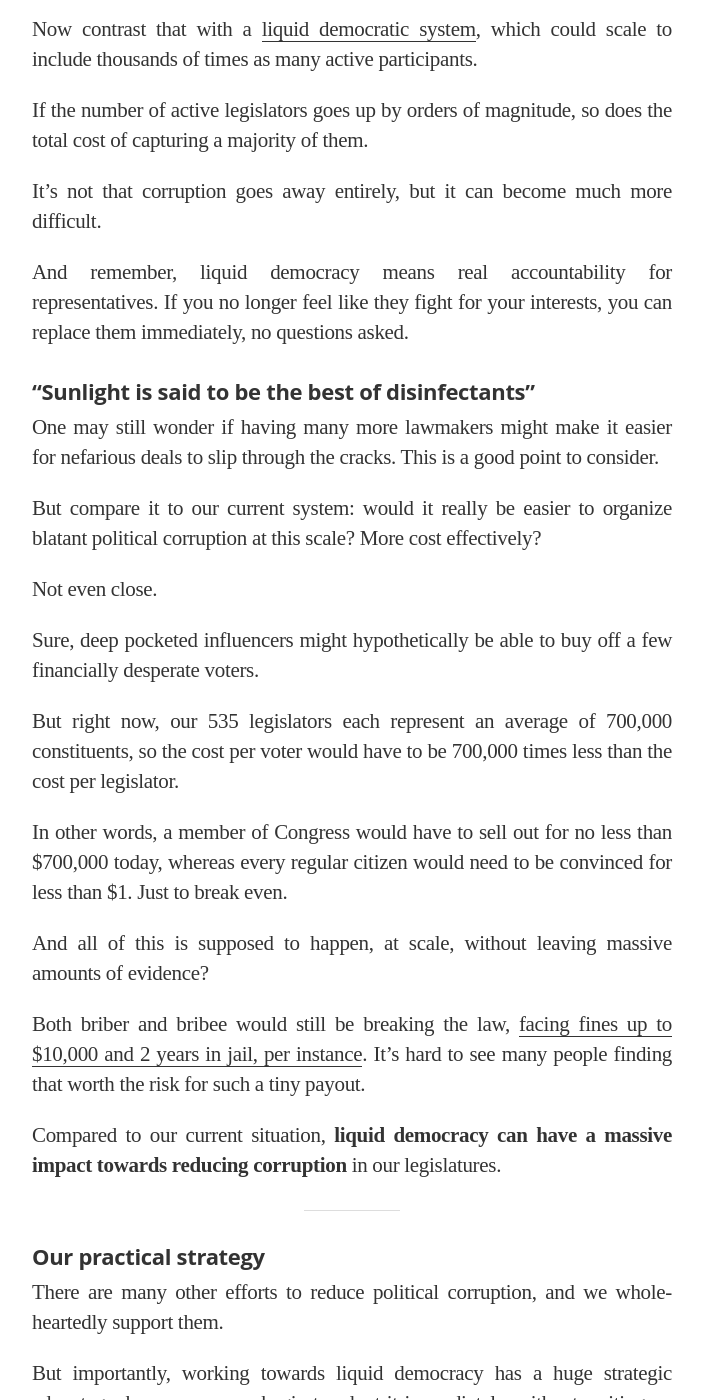
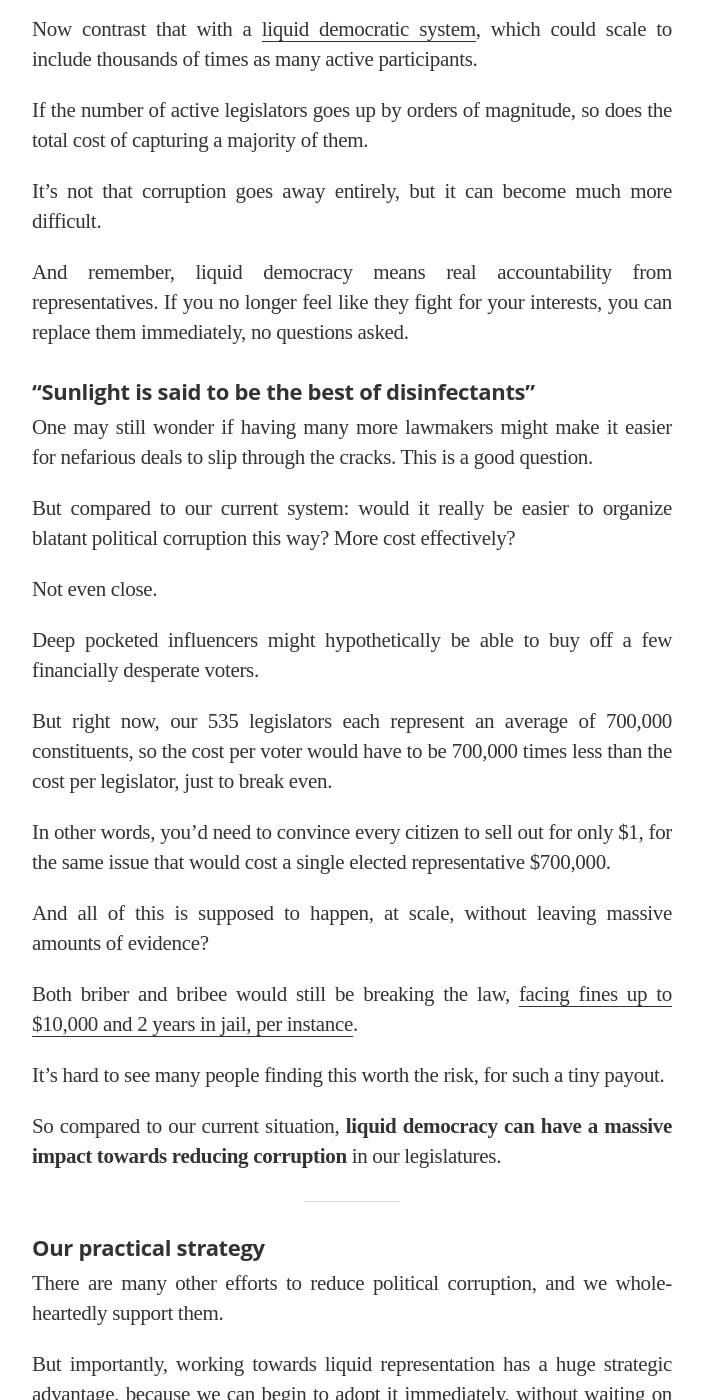
Before and after one commit to voteliquid/blog, a Jekyll site: the page built from _posts/2017-10-23-democracy-vs-corruption.md, in a window 1280 px wide and 1400 px high, scrolled down 3038 px. Shown: the whole window, without its empty margins (288-992 px from the left). Built offline with Jekyll 4.4.1, drawn with Linux system fonts in a browser that asks for light colours; nearby versions of some CDN libraries; some web fonts are replaced; some of the changed text lies outside the part shown.

Commit message:
Tweak candidates.united.vote & corruption.united.vote

```diff
--- a/_posts/2017-10-23-democracy-vs-corruption.md
+++ b/_posts/2017-10-23-democracy-vs-corruption.md
@@ -65,27 +65,29 @@ If the number of active legislators goes up by orders of magnitude, so does the
 
 It's not that corruption goes away entirely, but it can become much more difficult.
 
-And remember, liquid democracy means real accountability for representatives. If you no longer feel like they fight for your interests, you can replace them immediately, no questions asked.
+And remember, liquid democracy means real accountability from representatives. If you no longer feel like they fight for your interests, you can replace them immediately, no questions asked.
 
 #### "Sunlight is said to be the best of disinfectants"
 
-One may still wonder if having many more lawmakers might make it easier for nefarious deals to slip through the cracks. This is a good point to consider.
+One may still wonder if having many more lawmakers might make it easier for nefarious deals to slip through the cracks. This is a good question.
 
-But compare it to our current system: would it really be easier to organize blatant political corruption at this scale? More cost effectively?
+But compared to our current system: would it really be easier to organize blatant political corruption this way? More cost effectively?
 
 Not even close.
 
-Sure, deep pocketed influencers might hypothetically be able to buy off a few financially desperate voters.
+Deep pocketed influencers might hypothetically be able to buy off a few financially desperate voters.
 
-But right now, our 535 legislators each represent an average of 700,000 constituents, so the cost per voter would have to be 700,000 times less than the cost per legislator.
+But right now, our 535 legislators each represent an average of 700,000 constituents, so the cost per voter would have to be 700,000 times less than the cost per legislator, just to break even.
 
-In other words, a member of Congress would have to sell out for no less than $700,000 today, whereas every regular citizen would need to be convinced for less than $1. Just to break even.
+In other words, you'd need to convince every citizen to sell out for only $1, for the same issue that would cost a single elected representative $700,000.
 
 And all of this is supposed to happen, at scale, without leaving massive amounts of evidence?
 
-Both briber and bribee would still be breaking the law, [facing fines up to $10,000 and 2 years in jail, per instance](https://www.law.cornell.edu/uscode/text/18/597). It's hard to see many people finding that worth the risk for such a tiny payout.
+Both briber and bribee would still be breaking the law, [facing fines up to $10,000 and 2 years in jail, per instance](https://www.law.cornell.edu/uscode/text/18/597).
 
-Compared to our current situation, **liquid democracy can have a massive impact towards reducing corruption** in our legislatures.
+It's hard to see many people finding this worth the risk, for such a tiny payout.
+
+So compared to our current situation, **liquid democracy can have a massive impact towards reducing corruption** in our legislatures.
 
 -----
 
@@ -93,11 +95,13 @@ Compared to our current situation, **liquid democracy can have a massive impact
 
 There are many other efforts to reduce political corruption, and we whole-heartedly support them.
 
-But importantly, working towards liquid democracy has a huge strategic advantage, because we can [begin to adopt it](/2017/11/06/announcing-united-vote/) immediately, without waiting on the legislature to pass new laws against their own interests.
+But importantly, working towards liquid representation has a huge strategic advantage, because we can [begin to adopt it](/2017/11/06/announcing-united-vote/) immediately, without waiting on the legislature to pass new laws against their own entrenched interests.
 
-Once 51% of voters in a single district are on board, we can elected a [Liquid Democracy Candidate](/2017/07/04/running-liquid-democracy-candidates/) to upgrade that district's representation.
+It only takes 51% of voters in a single district — enough to elect a [Liquid Candidate](/2017/07/04/running-liquid-democracy-candidates/) — to improve the district's representation.
 
-Help make this happen by [joining United](https://united.vote/join).
+This is [inevitable](https://blog.united.vote/2018/06/06/liquid-is-inevitable/).
+
+Help make it happen by [joining United](https://united.vote/join) today.
 
 > Our first priority today is to defeat utterly those forces of greed and corruption that have come between us and our self-governance.
 >
```
Also changed, not shown: _posts/2017-07-04-running-liquid-democracy-candidates.md (+5 -5 lines).
